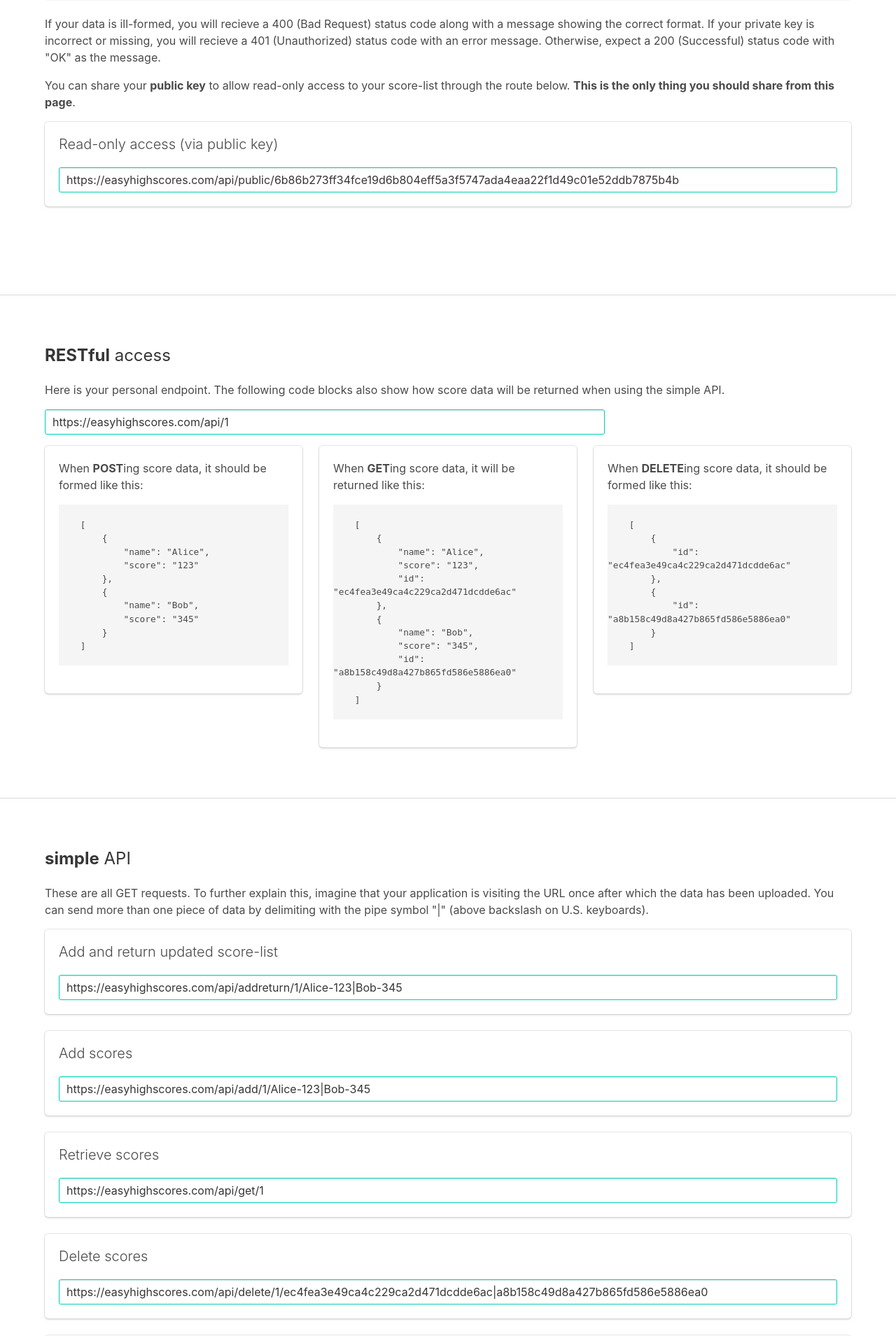
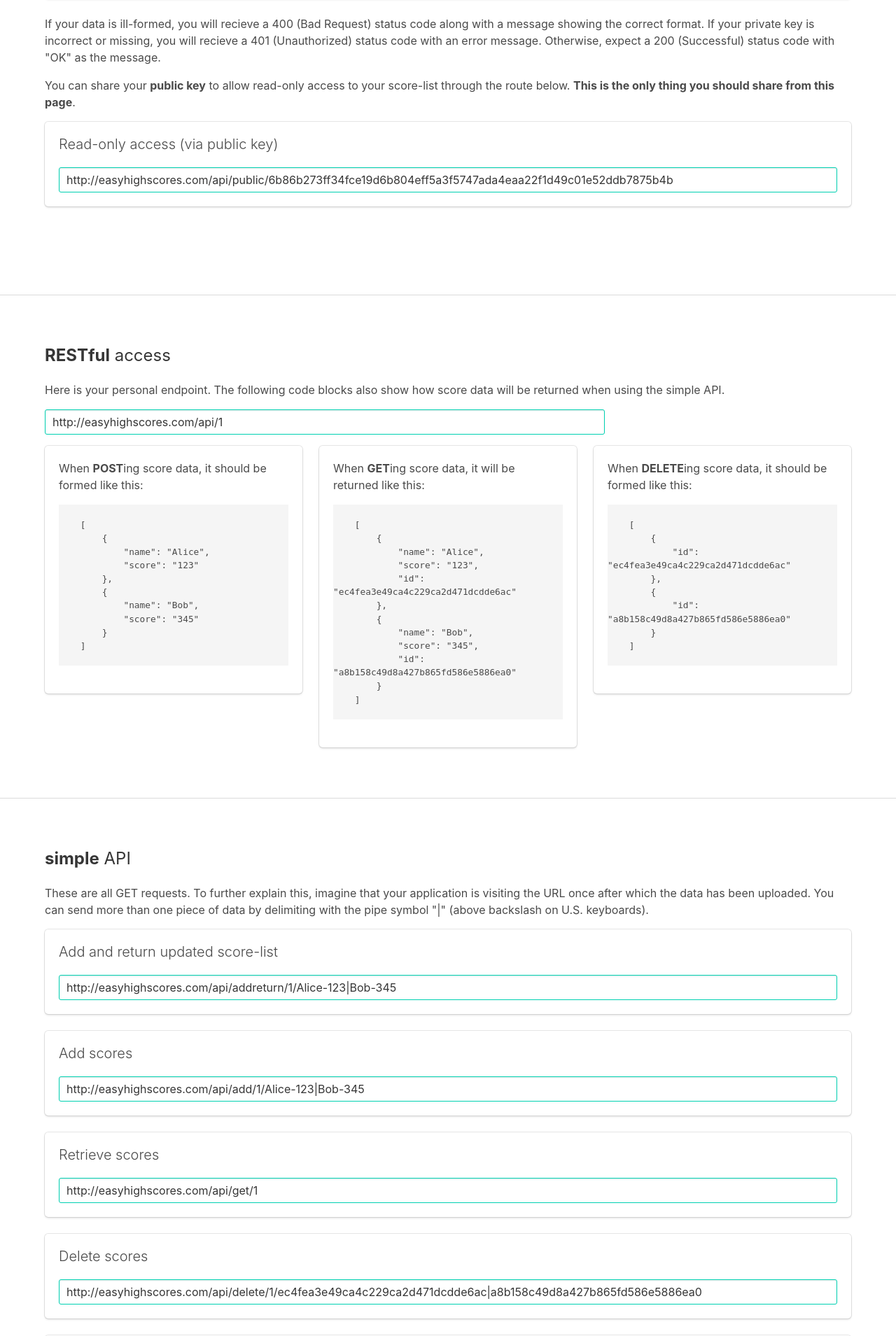
Before and after one commit to healeycodes/easy-high-scores, a Flask app: page /key/1 in a window 1280 px wide. Shown: the part 778-2687 px from the top of the page at 70% size. Run offline with Flask 2, Linux system fonts and the light colour scheme; some libraries are stand-ins or nearby versions.

Commit message:
Update page URLs

```diff
--- a/easy_high_scores/templates/key_page.html
+++ b/easy_high_scores/templates/key_page.html
@@ -32,7 +32,7 @@
 								<div class="field">
 									<p class="subtitle is-5 is-spaced">Read-only access (via public key)</p>
 									<div class="control">
-										<input class="input is-primary" type="text" value="https://easyhighscores.com/api/public/{{ public_key }}" style="width: 100%">
+										<input class="input is-primary" type="text" value="http://easyhighscores.com/api/public/{{ public_key }}" style="width: 100%">
 									</div>
 								</div>
 							</div>
@@ -56,7 +56,7 @@
 						<p>
 							<div class="field">
 								<div class="control">
-									<input class="input is-primary" type="text" value="https://easyhighscores.com/api/{{ private_key }}" style="width: 800px">
+									<input class="input is-primary" type="text" value="http://easyhighscores.com/api/{{ private_key }}" style="width: 800px">
 								</div>
 							</div>
 						</p>
@@ -139,7 +139,7 @@
 									<div class="field">
 										<p class="subtitle is-5 is-spaced">Add and return updated score-list</p>
 										<div class="control">
-											<input class="input is-primary" type="text" value="https://easyhighscores.com/api/addreturn/{{ private_key }}/Alice-123|Bob-345"
+											<input class="input is-primary" type="text" value="http://easyhighscores.com/api/addreturn/{{ private_key }}/Alice-123|Bob-345"
 											 style="width: 100%">
 										</div>
 									</div>
@@ -150,7 +150,7 @@
 									<div class="field">
 										<p class="subtitle is-5 is-spaced">Add scores</p>
 										<div class="control">
-											<input class="input is-primary" type="text" value="https://easyhighscores.com/api/add/{{ private_key }}/Alice-123|Bob-345"
+											<input class="input is-primary" type="text" value="http://easyhighscores.com/api/add/{{ private_key }}/Alice-123|Bob-345"
 											 style="width: 100%">
 										</div>
 									</div>
@@ -161,7 +161,7 @@
 									<div class="field">
 										<p class="subtitle is-5 is-spaced">Retrieve scores</p>
 										<div class="control">
-											<input class="input is-primary" type="text" value="https://easyhighscores.com/api/get/{{ private_key }}" style="width: 100%">
+											<input class="input is-primary" type="text" value="http://easyhighscores.com/api/get/{{ private_key }}" style="width: 100%">
 										</div>
 									</div>
 								</div>
@@ -171,7 +171,7 @@
 									<div class="field">
 										<p class="subtitle is-5 is-spaced">Delete scores</p>
 										<div class="control">
-											<input class="input is-primary" type="text" value="https://easyhighscores.com/api/delete/{{ private_key }}/ec4fea3e49ca4c229ca2d471dcdde6ac|a8b158c49d8a427b865fd586e5886ea0"
+											<input class="input is-primary" type="text" value="http://easyhighscores.com/api/delete/{{ private_key }}/ec4fea3e49ca4c229ca2d471dcdde6ac|a8b158c49d8a427b865fd586e5886ea0"
 											 style="width: 100%">
 										</div>
 									</div>
@@ -182,7 +182,7 @@
 									<div class="field">
 										<p class="subtitle is-5 is-spaced">Top X scores</p>
 										<div class="control">
-											<input class="input is-primary" type="text" value="https://easyhighscores.com/api/top/{{ private_key }}/10" style="width: 100%">
+											<input class="input is-primary" type="text" value="http://easyhighscores.com/api/top/{{ private_key }}/10" style="width: 100%">
 										</div>
 									</div>
 								</div>
@@ -192,7 +192,7 @@
 									<div class="field">
 										<p class="subtitle is-5 is-spaced">Amount of scores</p>
 										<div class="control">
-											<input class="input is-primary" type="text" value="https://easyhighscores.com/api/count/{{ private_key }}" style="width: 100%">
+											<input class="input is-primary" type="text" value="http://easyhighscores.com/api/count/{{ private_key }}" style="width: 100%">
 										</div>
 									</div>
 								</div>
```
Also changed, not shown: README.md.
